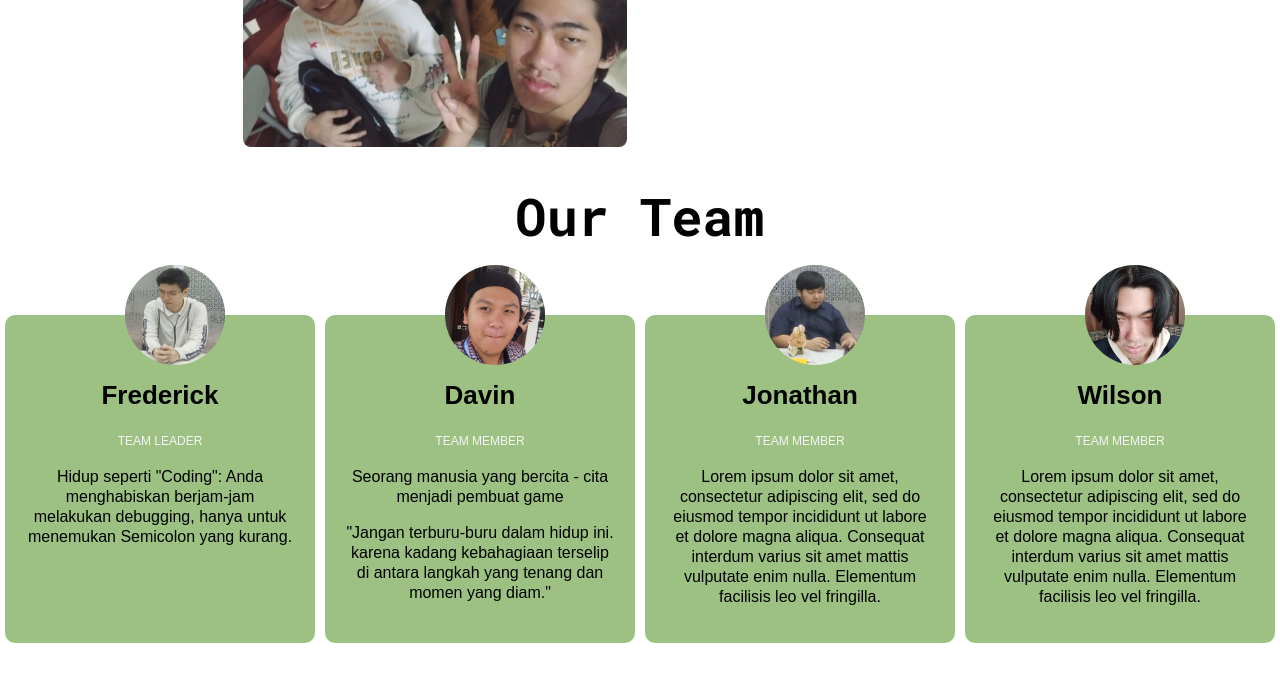
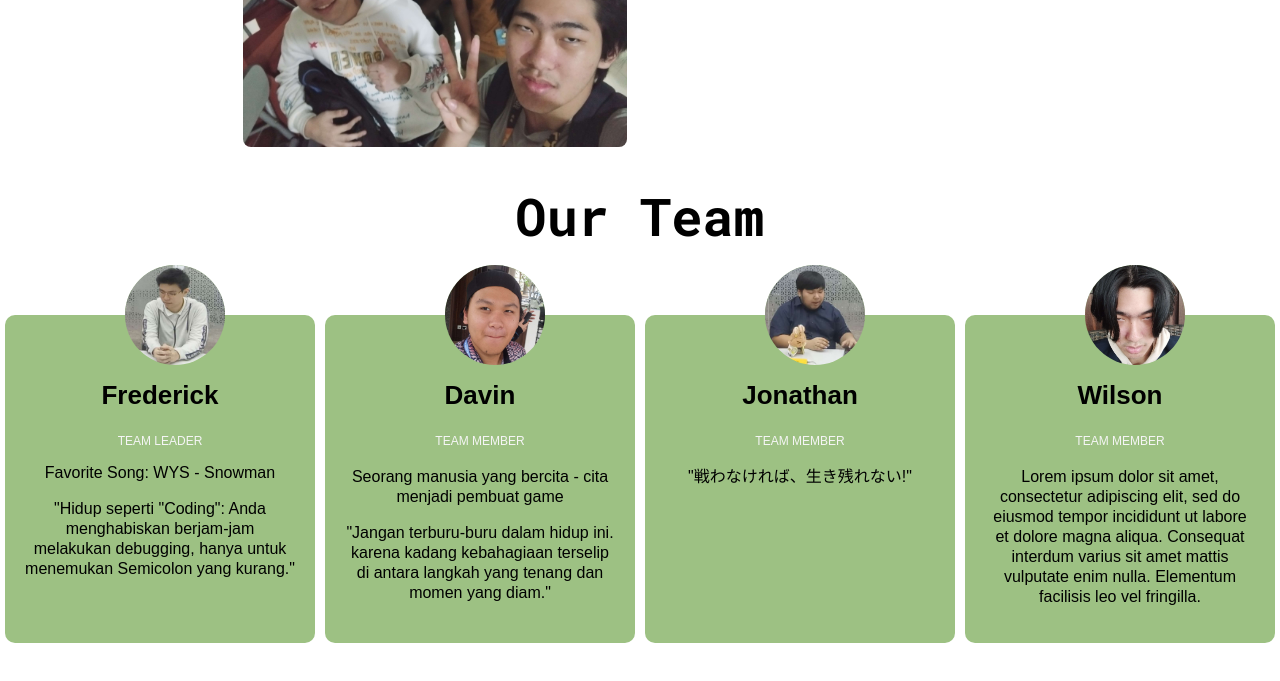
Before and after one commit to Fred-CodeCrafts/IntrotoTechS2LabCollab, a plain HTML site: page about.html in a window 1280 px wide. Shown: the part 774-1455 px from the top of the page. Drawn offline with Linux system fonts and the light colour scheme.

Commit message:
Update about.html

```diff
--- a/about.html
+++ b/about.html
@@ -59,8 +59,9 @@
                         <img src="imgW/erick.jpg" />
                     </div>
                     <h3>Frederick</h3>
-                    <p class="role">Team Leader</p>
-                    <p>Hidup seperti "Coding": Anda menghabiskan berjam-jam melakukan debugging, hanya untuk menemukan Semicolon yang kurang.</p>
+                    <p class="role">Team Leader</p
+                    <p>Favorite Song: WYS - Snowman</p>
+                    <p>"Hidup seperti "Coding": Anda menghabiskan berjam-jam melakukan debugging, hanya untuk menemukan Semicolon yang kurang."</p>
                 </div>
                 <div class="team_member">
                     <div class="team_img">
@@ -77,7 +78,7 @@
                     </div>
                     <h3>Jonathan</h3>
                     <p class="role">Team Member</p>
-                    <p>Lorem ipsum dolor sit amet, consectetur adipiscing elit, sed do eiusmod tempor incididunt ut labore et dolore magna aliqua. Consequat interdum varius sit amet mattis vulputate enim nulla. Elementum facilisis leo vel fringilla.</p>
+                    <p>"戦わなければ、生き残れない!"</p>
                 </div>
                 <div class="team_member">
                     <div class="team_img">
```
